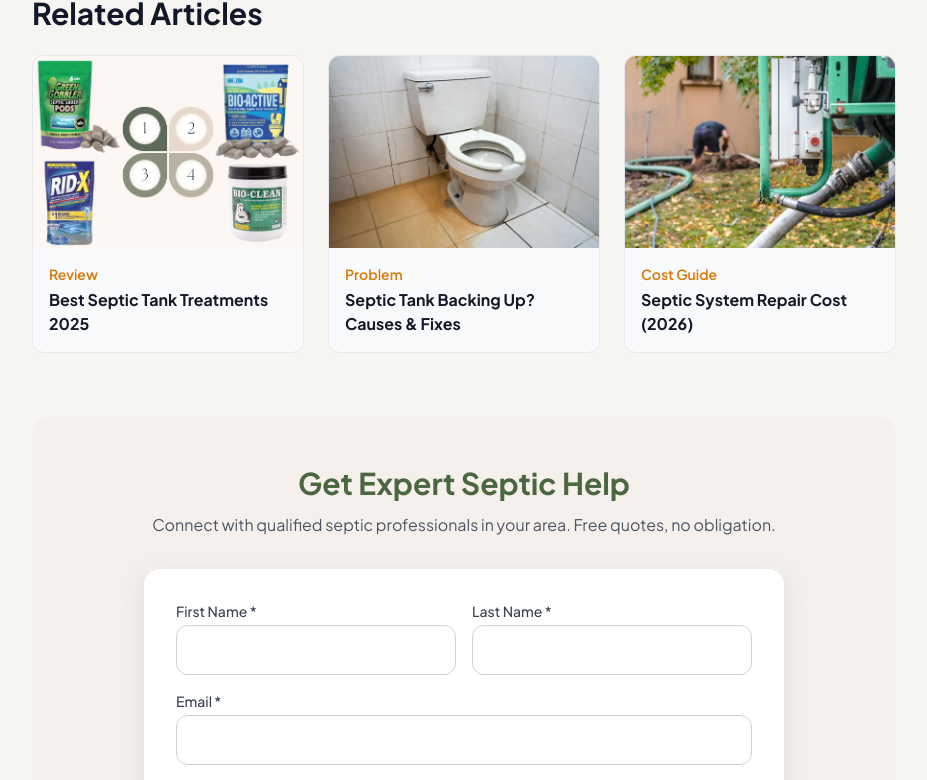
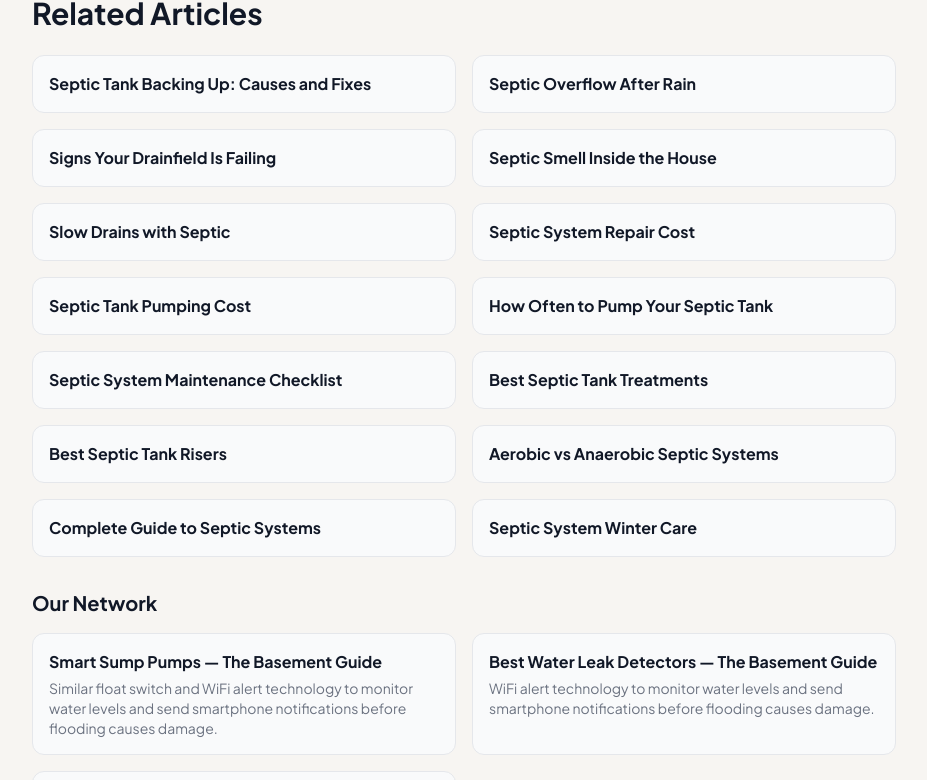
Before and after one commit to thebasementguide2026/theseptic.guide-, a Next.js app: page /reviews/best-septic-system-alarms in a window 1280 px wide. Shown: the part 9549-10329 px from the top of the page, without its empty margins (176-1103 px from the left). Built offline with nearby package versions, Linux system fonts and the light colour scheme.

Commit message:
Replace Related Articles section with 14 internal + 3 cross-network links

```diff
--- a/app/reviews/best-septic-system-alarms/page.tsx
+++ b/app/reviews/best-septic-system-alarms/page.tsx
@@ -553,36 +553,29 @@ export default function BestSepticAlarmsPage() {
         {/* Related Articles */}
         <section className="mb-16">
           <h2 className="text-3xl font-bold text-gray-900 mb-6">Related Articles</h2>
-          <div className="grid grid-cols-1 md:grid-cols-3 gap-6">
-            <Link href="/reviews/best-septic-tank-treatments" className="group bg-gray-50 border border-gray-200 rounded-xl overflow-hidden hover:border-amber-400 transition-colors">
-              <div className="relative h-48">
-                <Image src="/septicsavor.jpg" alt="Best Septic Tank Treatments" fill className="object-cover group-hover:scale-105 transition-transform duration-300" />
-              </div>
-              <div className="p-4">
-                <p className="text-amber-600 text-sm font-semibold mb-1">Review</p>
-                <h3 className="text-gray-900 font-bold group-hover:text-amber-600 transition-colors">Best Septic Tank Treatments 2025</h3>
-              </div>
-            </Link>
-            <Link href="/problems/tank-backing-up" className="group bg-gray-50 border border-gray-200 rounded-xl overflow-hidden hover:border-amber-400 transition-colors">
-              <div className="relative h-48">
-                <Image src="/1.jpg" alt="Septic Tank Backing Up" fill className="object-cover group-hover:scale-105 transition-transform duration-300" />
-              </div>
-              <div className="p-4">
-                <p className="text-amber-600 text-sm font-semibold mb-1">Problem</p>
-                <h3 className="text-gray-900 font-bold group-hover:text-amber-600 transition-colors">Septic Tank Backing Up? Causes &amp; Fixes</h3>
-              </div>
-            </Link>
-            <Link href="/cost-guides/septic-system-repair-cost" className="group bg-gray-50 border border-gray-200 rounded-xl overflow-hidden hover:border-amber-400 transition-colors">
-              <div className="relative h-48">
-                <Image src="/septic repair.jpg" alt="Septic Repair Cost" fill className="object-cover group-hover:scale-105 transition-transform duration-300" />
-              </div>
-              <div className="p-4">
-                <p className="text-amber-600 text-sm font-semibold mb-1">Cost Guide</p>
-                <h3 className="text-gray-900 font-bold group-hover:text-amber-600 transition-colors">Septic System Repair Cost (2026)</h3>
-              </div>
-            </Link>
-          </div>
-        </section>
+          <div className="grid grid-cols-1 md:grid-cols-2 gap-4">
+              <Link href="/problems/tank-backing-up" className="block bg-gray-50 border border-gray-200 rounded-xl p-4 hover:border-amber-400 transition-colors"><h3 className="text-gray-900 font-bold hover:text-amber-600 transition-colors">Septic Tank Backing Up: Causes and Fixes</h3></Link>
+              <Link href="/problems/septic-overflow-after-rain" className="block bg-gray-50 border border-gray-200 rounded-xl p-4 hover:border-amber-400 transition-colors"><h3 className="text-gray-900 font-bold hover:text-amber-600 transition-colors">Septic Overflow After Rain</h3></Link>
+              <Link href="/problems/drainfield-failing" className="block bg-gray-50 border border-gray-200 rounded-xl p-4 hover:border-amber-400 transition-colors"><h3 className="text-gray-900 font-bold hover:text-amber-600 transition-colors">Signs Your Drainfield Is Failing</h3></Link>
+              <Link href="/problems/septic-smell-inside-house" className="block bg-gray-50 border border-gray-200 rounded-xl p-4 hover:border-amber-400 transition-colors"><h3 className="text-gray-900 font-bold hover:text-amber-600 transition-colors">Septic Smell Inside the House</h3></Link>
+              <Link href="/problems/slow-drains" className="block bg-gray-50 border border-gray-200 rounded-xl p-4 hover:border-amber-400 transition-colors"><h3 className="text-gray-900 font-bold hover:text-amber-600 transition-colors">Slow Drains with Septic</h3></Link>
+              <Link href="/cost-guides/septic-system-repair-cost" className="block bg-gray-50 border border-gray-200 rounded-xl p-4 hover:border-amber-400 transition-colors"><h3 className="text-gray-900 font-bold hover:text-amber-600 transition-colors">Septic System Repair Cost</h3></Link>
+              <Link href="/articles/septic-tank-pumping-cost" className="block bg-gray-50 border border-gray-200 rounded-xl p-4 hover:border-amber-400 transition-colors"><h3 className="text-gray-900 font-bold hover:text-amber-600 transition-colors">Septic Tank Pumping Cost</h3></Link>
+              <Link href="/articles/how-often-pump-septic-tank" className="block bg-gray-50 border border-gray-200 rounded-xl p-4 hover:border-amber-400 transition-colors"><h3 className="text-gray-900 font-bold hover:text-amber-600 transition-colors">How Often to Pump Your Septic Tank</h3></Link>
+              <Link href="/maintenance/septic-system-maintenance-checklist" className="block bg-gray-50 border border-gray-200 rounded-xl p-4 hover:border-amber-400 transition-colors"><h3 className="text-gray-900 font-bold hover:text-amber-600 transition-colors">Septic System Maintenance Checklist</h3></Link>
+              <Link href="/reviews/best-septic-tank-treatments" className="block bg-gray-50 border border-gray-200 rounded-xl p-4 hover:border-amber-400 transition-colors"><h3 className="text-gray-900 font-bold hover:text-amber-600 transition-colors">Best Septic Tank Treatments</h3></Link>
+              <Link href="/reviews/best-septic-tank-risers" className="block bg-gray-50 border border-gray-200 rounded-xl p-4 hover:border-amber-400 transition-colors"><h3 className="text-gray-900 font-bold hover:text-amber-600 transition-colors">Best Septic Tank Risers</h3></Link>
+              <Link href="/comparisons/aerobic-vs-anaerobic-septic-systems" className="block bg-gray-50 border border-gray-200 rounded-xl p-4 hover:border-amber-400 transition-colors"><h3 className="text-gray-900 font-bold hover:text-amber-600 transition-colors">Aerobic vs Anaerobic Septic Systems</h3></Link>
+              <Link href="/articles/complete-septic-guide" className="block bg-gray-50 border border-gray-200 rounded-xl p-4 hover:border-amber-400 transition-colors"><h3 className="text-gray-900 font-bold hover:text-amber-600 transition-colors">Complete Guide to Septic Systems</h3></Link>
+              <Link href="/guides/septic-system-winter-care" className="block bg-gray-50 border border-gray-200 rounded-xl p-4 hover:border-amber-400 transition-colors"><h3 className="text-gray-900 font-bold hover:text-amber-600 transition-colors">Septic System Winter Care</h3></Link>
+            </div>
+            <h3 className="text-xl font-bold text-gray-900 mt-8 mb-4">Our Network</h3>
+            <div className="grid grid-cols-1 md:grid-cols-2 gap-4">
+              <a href="https://thebasement.guide/articles/smart-sump-pumps-guide" target="_blank" rel="noopener noreferrer" className="block bg-gray-50 border border-gray-200 rounded-xl p-4 hover:border-amber-400 transition-colors"><h3 className="text-gray-900 font-bold hover:text-amber-600 transition-colors">Smart Sump Pumps &mdash; The Basement Guide</h3><p className="text-gray-500 text-sm mt-1">Similar float switch and WiFi alert technology to monitor water levels and send smartphone notifications before flooding causes damage.</p></a>
+              <a href="https://thebasement.guide/articles/best-water-leak-detectors" target="_blank" rel="noopener noreferrer" className="block bg-gray-50 border border-gray-200 rounded-xl p-4 hover:border-amber-400 transition-colors"><h3 className="text-gray-900 font-bold hover:text-amber-600 transition-colors">Best Water Leak Detectors &mdash; The Basement Guide</h3><p className="text-gray-500 text-sm mt-1">WiFi alert technology to monitor water levels and send smartphone notifications before flooding causes damage.</p></a>
+              <a href="https://thegarage.guide/problems/water-leaking-into-garage" target="_blank" rel="noopener noreferrer" className="block bg-gray-50 border border-gray-200 rounded-xl p-4 hover:border-amber-400 transition-colors"><h3 className="text-gray-900 font-bold hover:text-amber-600 transition-colors">Water Leaking Into Garage &mdash; The Garage Guide</h3><p className="text-gray-500 text-sm mt-1">Water intrusion problems where high-water alarms and float switches can provide early warning.</p></a>
+            </div>
+          </section>
       {/* Lead Form */}
             <section className='py-12 bg-[#F5F0EB] rounded-2xl mt-12'>
               <div className='max-w-2xl mx-auto px-4'>
```
